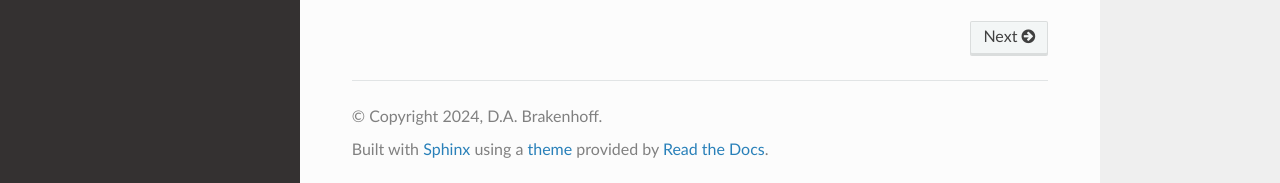
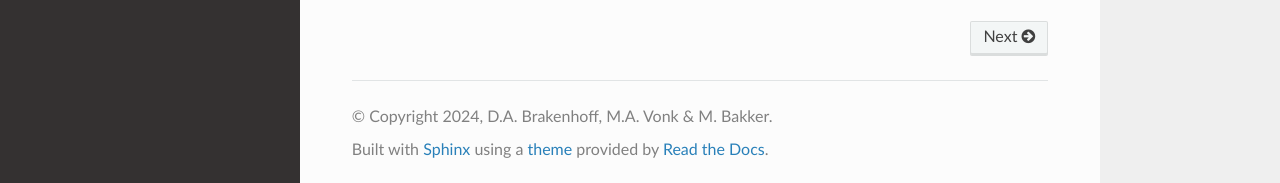
Before and after one commit to pastas/pastas-plugins, a Sphinx documentation site: the page built from docs/index.rst, in a window 1280 px wide and 900 px high, scrolled down 1408 px. Shown: the part 714-897 px from the top of the window. Built offline with Sphinx 7.4.7 and the Read the Docs theme 3.1.0, drawn with Linux system fonts in a browser that asks for light colours.

Commit message:
update license and copyright notice

```diff
--- a/docs/conf.py
+++ b/docs/conf.py
@@ -19,8 +19,8 @@ release = __version__
 # https://www.sphinx-doc.org/en/master/usage/configuration.html#project-information
 
 project = "pastas_plugins"
-copyright = "2024, D.A. Brakenhoff"
-author = "D.A. Brakenhoff"
+copyright = "2024, D.A. Brakenhoff, M.A. Vonk & M. Bakker"
+author = "D.A. Brakenhoff, M.A. Vonk & M. Bakker"
 
 # -- General configuration ---------------------------------------------------
 # https://www.sphinx-doc.org/en/master/usage/configuration.html#general-configuration
```
Also changed, not shown: 1 other file.
